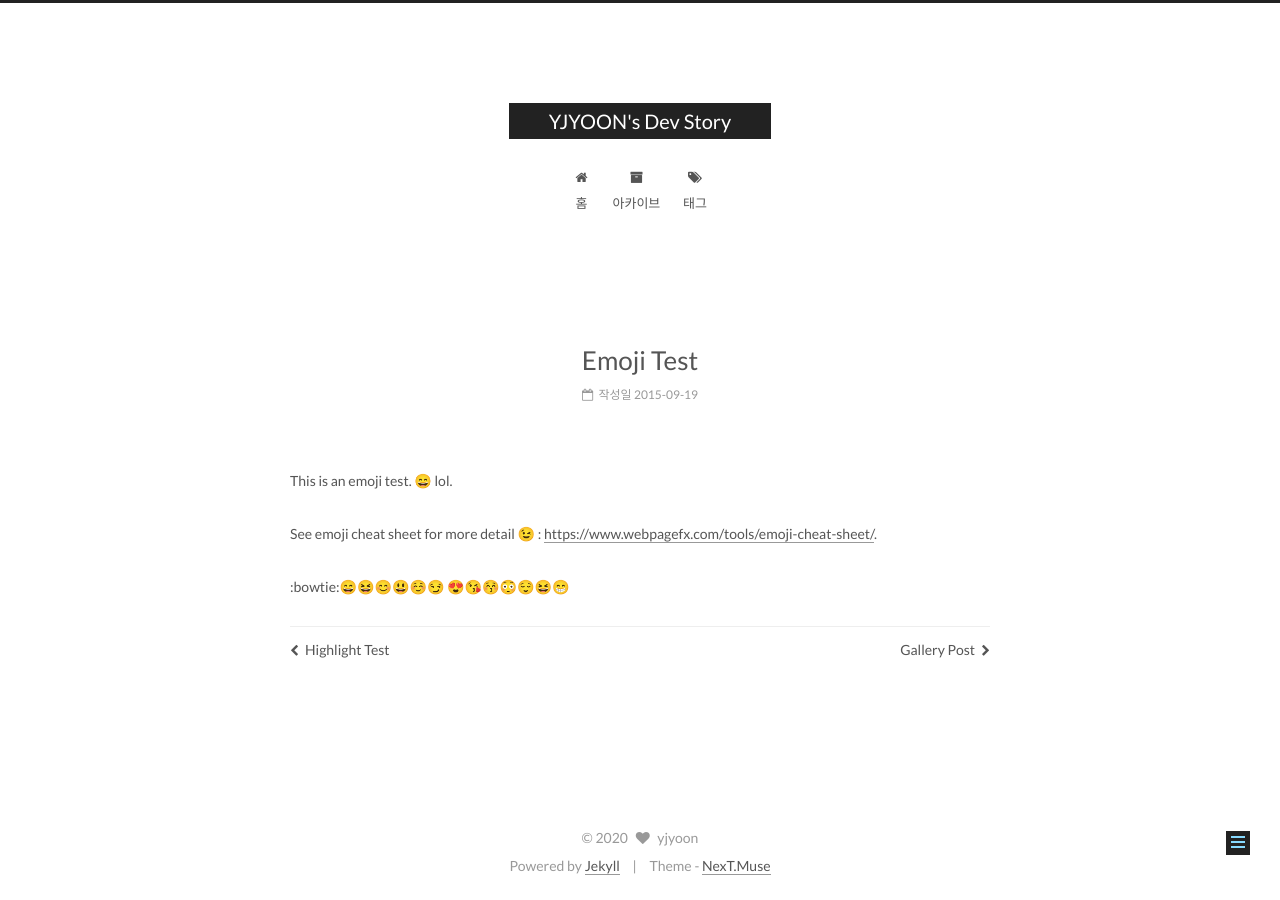
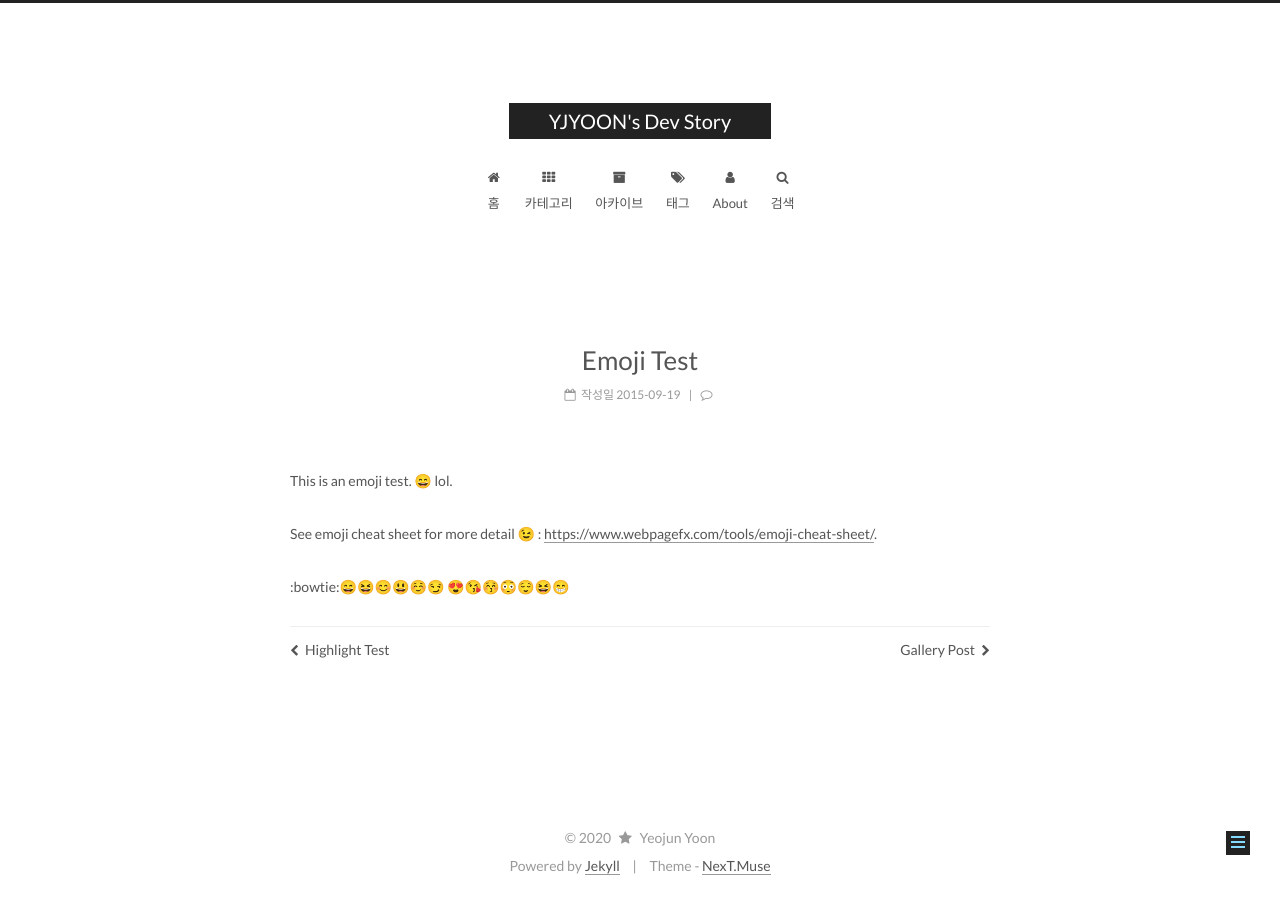
Before and after one commit to yjyoon-dev/yjyoon-dev.github.io, a Jekyll site: the page built from _posts/2015-09-19-emoji-test.md, in a window 1280 px wide. Built offline with Jekyll 4.4.1, drawn with Linux system fonts in a browser that asks for light colours; emoji names are drawn with the system emoji font; comment, search, counter and statistics services are not loaded; some of the changed lines change nothing that is shown.

Commit message:
Update _config.yml

```diff
--- a/_config.yml
+++ b/_config.yml
@@ -2,7 +2,7 @@
 title: YJYOON's Dev Story
 subtitle:
 description:
-author: yjyoon
+author: Yeojun Yoon
 # Support language: de, en, fr-FR, id, ja, ko, pt-BR, pt, ru, zh-Hans, zh-hk, zh-tw
 language: ko
 date_format: '%Y-%m-%d'
@@ -79,13 +79,13 @@ keywords: "Jekyll, NexT"
 # Set rss to false to disable feed link.
 # Leave rss as empty to use site's feed link.
 # Set rss to specific value if you have burned your feed already.
-rss:
+rss: false
 
 # Specify the date when the site was setup
 since: 2020
 
 # icon between year and author @Footer
-authoricon: heart
+authoricon: star
 
 # Footer `powered-by` and `theme-info` copyright
 copyright: true
@@ -113,10 +113,10 @@ index_with_subtitle: false
 # When running the site in a subdirectory (e.g. domain.tld/blog), remove the leading slash (/archives -> archives)
 menu:
   home: /
-  #categories: /categories/
-  #about: /about/
+  categories: /categories/
   archives: /archives/
   tags: /tags/
+  about: /about/
   #sitemap: /sitemap.xml
   #commonweal: /404.html
 
@@ -208,8 +208,9 @@ font:
 # Social Links
 # Key is the link label showing to end users.
 # Value is the target link (E.g. GitHub: https://github.com/iissnan)
-#social:
-  #LinkLabel: Link
+social:
+  GitHub: https://github.com/yjyoon-dev
+  Gmail: yjyoon.dev@gmail.com
 
 
 # Social Links Icons
@@ -222,13 +223,12 @@ social_icons:
   # Icon Mappings.
   # KeyMapsToSocialItemKey: NameOfTheIconFromFontAwesome
   GitHub: github
-  Twitter: twitter
-  Weibo: weibo
+  Gmail: google-square
 
 
 # Sidebar Avatar
 # in directory: /assets/images/avatar.gif
-#avatar:
+avatar: /assests/images/avatar.png
 
 
 # Table Of Contents in the Sidebar
@@ -272,7 +272,7 @@ sidebar:
   b2t: false
 
   # Scroll percent label in b2t button
-  scrollpercent: false
+  scrollpercent: true
 
 
 # Blog rolls
@@ -375,8 +375,8 @@ han: false
 
 # Disqus
 disqus:
-  enable: false
-  shortname:
+  enable: true
+  shortname: yjy-dev-story
   count: true
   # hide comments (visitors need to click to load the comments)
   # count need to be false when hide is true
@@ -581,7 +581,7 @@ algolia_search:
 
 # Local search
 local_search:
-  enable: false
+  enable: true
   # if auto, trigger search by changing input
   # if manual, trigger search by pressing enter key or search button
   trigger: auto
```
